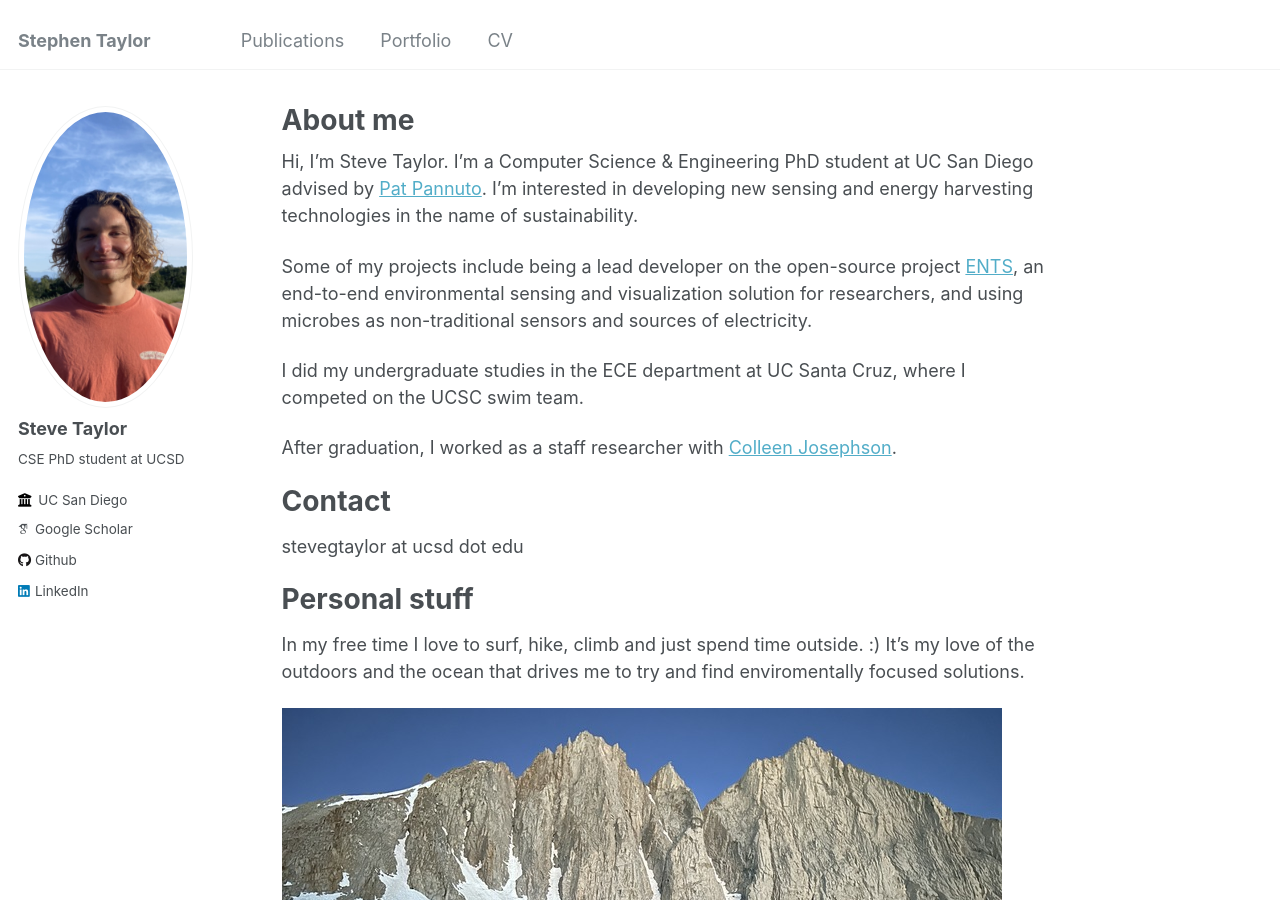
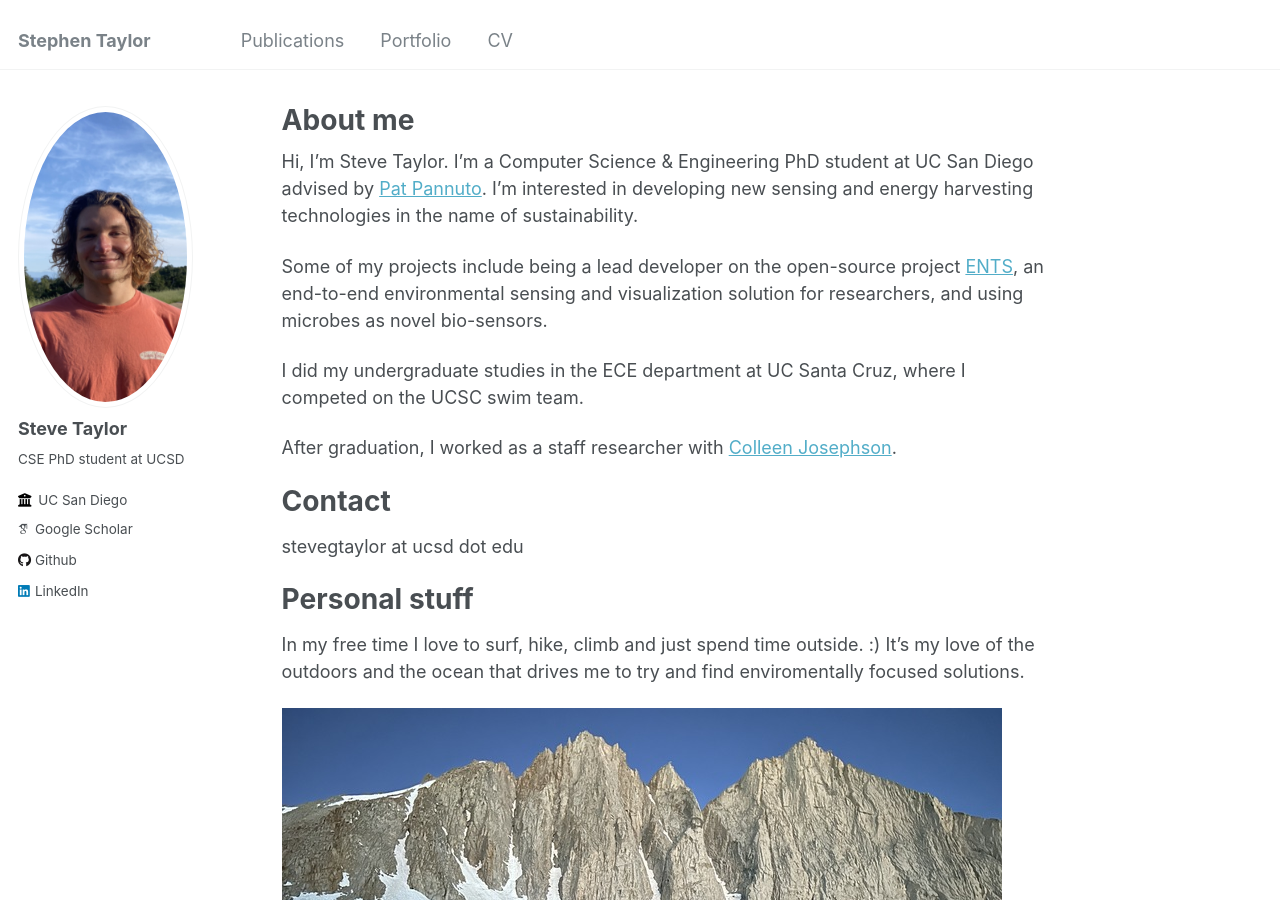
Before and after one commit to stevegtaylor/stevegtaylor.github.io, a Jekyll site: the page built from _pages/about.md, in a window 1280 px wide and 900 px high. Built offline with Jekyll 4.4.1, drawn with Linux system fonts in a browser that asks for light colours; some web fonts are replaced.

Commit message:
minor text change

```diff
--- a/_pages/about.md
+++ b/_pages/about.md
@@ -9,7 +9,7 @@ redirect_from:
 
 Hi, I'm Steve Taylor. I'm a Computer Science & Engineering PhD student at UC San Diego advised by [Pat Pannuto](https://cse.ucsd.edu/people/faculty-profiles/pat-pannuto). I'm interested in developing new sensing and energy harvesting technologies in the name of sustainability.
 
-Some of my projects include being a lead developer on the open-source project [ENTS](https://github.com/jlab-sensing/ENTS-node-hardware), an end-to-end environmental sensing and visualization solution for researchers, and using microbes as non-traditional sensors and sources of electricity.
+Some of my projects include being a lead developer on the open-source project [ENTS](https://github.com/jlab-sensing/ENTS-node-hardware), an end-to-end environmental sensing and visualization solution for researchers, and using microbes as novel bio-sensors.
 
 I did my undergraduate studies in the ECE department at UC Santa Cruz, where I competed on the UCSC swim team.
 
```
